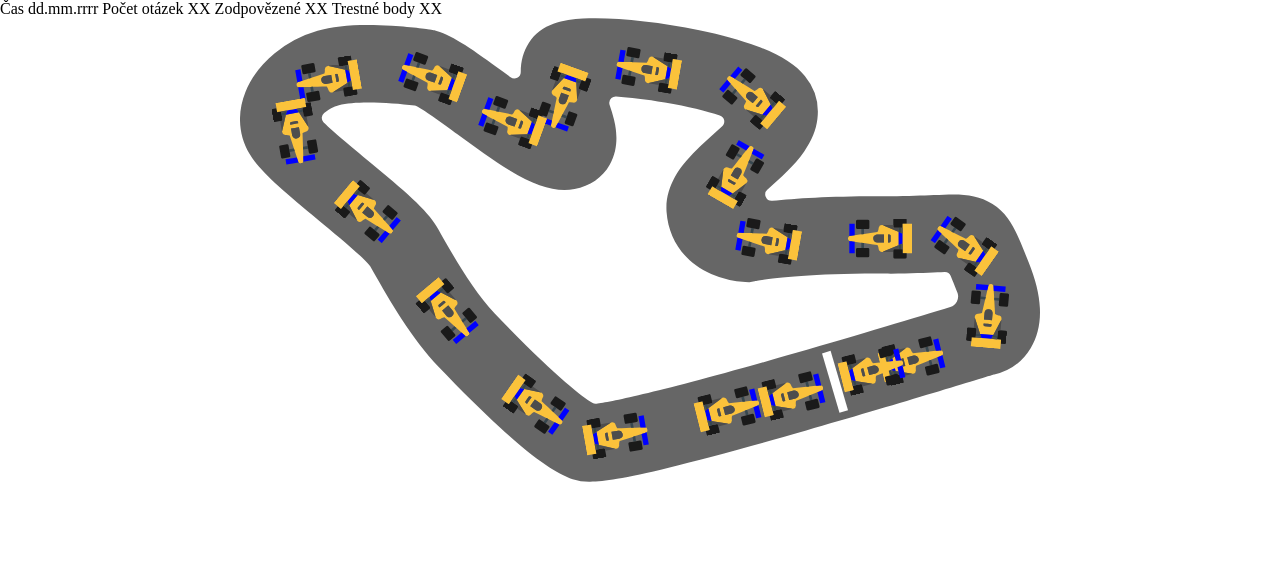
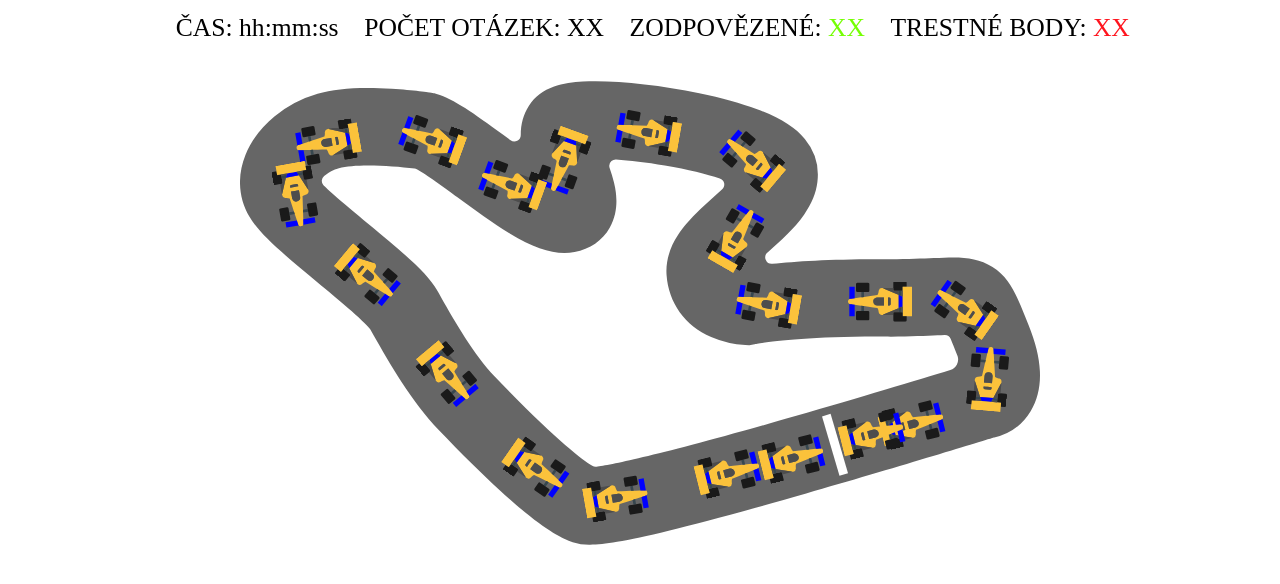
Before and after one commit to pslib-cz/2020l4web-app-mockup-OndrejNeduchal, a plain HTML site: page index.html in a window 1280 px wide. Drawn offline with Linux system fonts and the light colour scheme; a web font is replaced by a local one.

Commit message:
commit 5

```diff
--- a/Styles/style.css
+++ b/Styles/style.css
@@ -1,5 +1,29 @@
+html {
+    font-family: 'Suez One', serif;
+    font-weight: 400;
+}
 body {
     margin: 0;
+}
+.score {
+    display: flex;
+    justify-content: center;
+    margin: 1% 0 3% 0;
+    font-size: 160%;
+    width: 100%;
+    height: fit-content;
+}
+.score > * {
+    margin-left: 0.5%;
+}
+.score > *:nth-child(odd) {
+    margin-left: 2%;
+}
+.green {
+    color: rgb(117, 255, 3);
+}
+.red {
+    color: rgb(255, 20, 30)
 }
 .okruh {
     background: url(../Images/trasa_1.svg);
--- a/index.html
+++ b/index.html
@@ -1,24 +1,28 @@
 <!DOCTYPE html>
-<html lang="en">
+<html lang="cs">
 
 <head>
     <meta charset="UTF-8">
     <meta http-equiv="X-UA-Compatible" content="IE=edge">
     <meta name="viewport" content="width=device-width, initial-scale=1.0">
     <link rel="stylesheet" href="Styles/style.css">
+    <link rel="preconnect" href="https://fonts.gstatic.com">
+    <link rel="preconnect" href="https://fonts.gstatic.com">
+    <link rel="preconnect" href="https://fonts.gstatic.com">
+    <link href="https://fonts.googleapis.com/css2?family=Suez+One&display=swap" rel="stylesheet">
     <title>Formule 1</title>
 </head>
 
 <body>
     <div class="score">
-        <span>Čas</span>
-        <span>dd.mm.rrrr</span>
-        <span>Počet otázek</span>
+        <span>ČAS:</span>
+        <span>hh:mm:ss</span>
+        <span>POČET OTÁZEK:</span>
         <span>XX</span>
-        <span>Zodpovězené</span>
-        <span>XX</span>
-        <span>Trestné body</span>
-        <span>XX</span>
+        <span>ZODPOVĚZENÉ:</span>
+        <span class="green">XX</span>
+        <span>TRESTNÉ BODY:</span>
+        <span class="red">XX</span>
     </div>
     <div class="okruh">
         <div class="formule pos0"></div>
@@ -42,8 +46,10 @@
         <div class="formule pos18"></div>
         <div class="formule pos19"></div>
     </div>
-    <div class="otazky"></div>
-    <div class="menu"></div>
+    <div class="wrap">
+        <div class="menu"></div>
+        <div class="otazky"></div>
+    </div>
 </body>
 
 </html>
```
Also changed, not shown: 1 other file.
